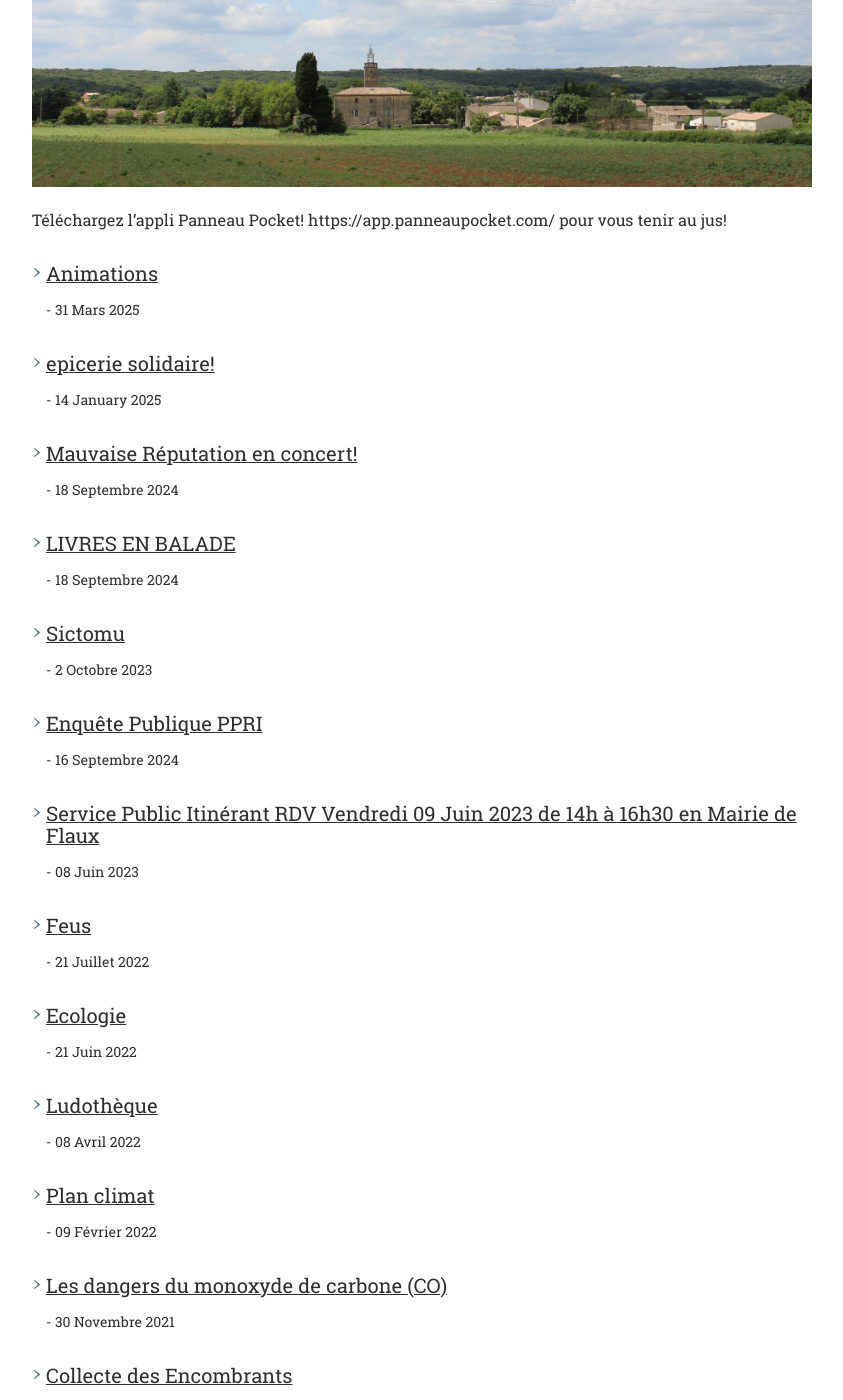
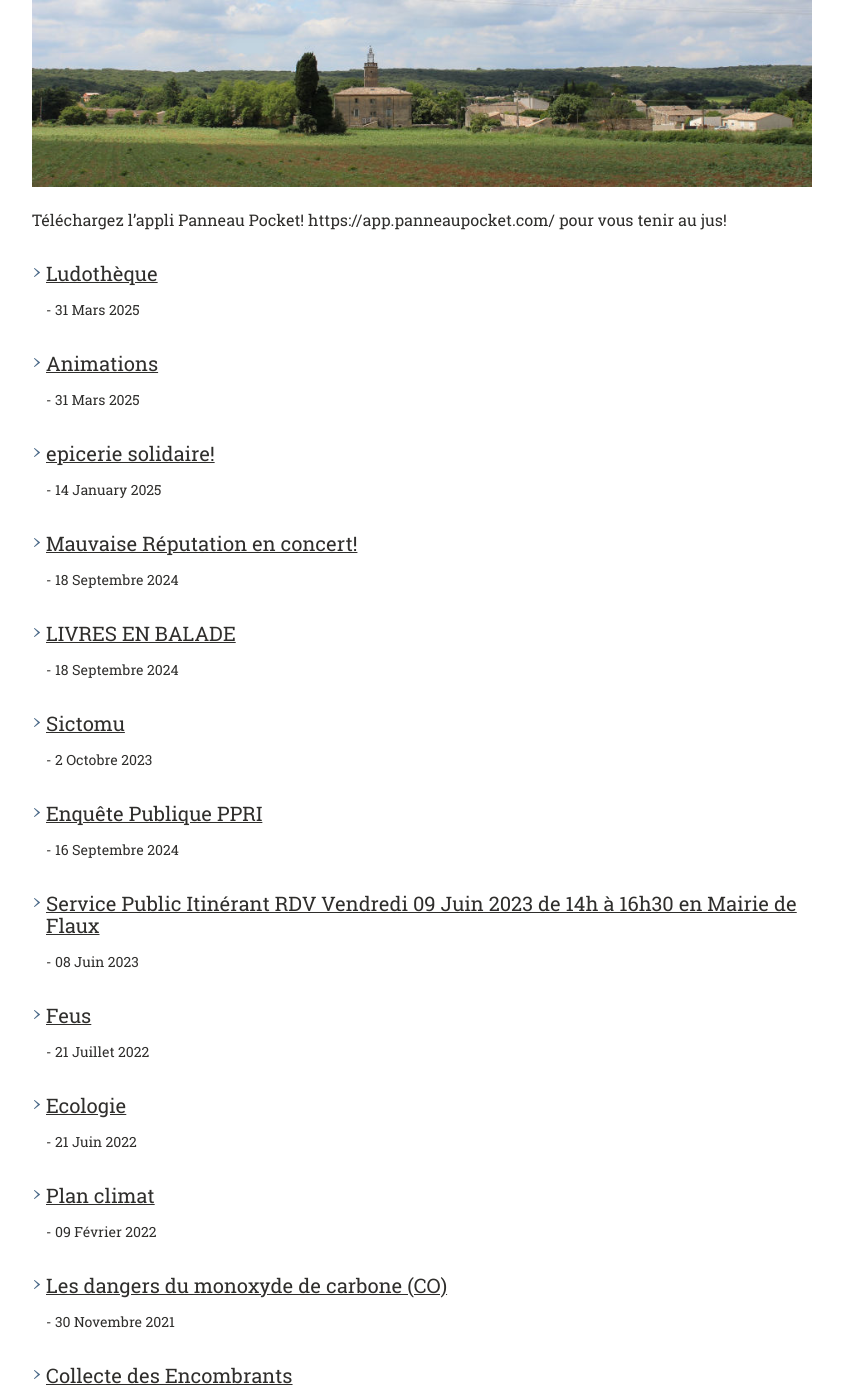
Before and after one commit to Flaux-Village/flaux-village.github.io, a Jekyll site: the page built from actualites.md, in a window 1280 px wide and 1400 px high, scrolled down 402 px. Shown: the whole window, without its empty margins (58-901 px from the left). Built offline with Jekyll 4.4.1, drawn with Linux system fonts in a browser that asks for light colours.

Commit message:
Update ludotheque.md

```diff
--- a/_actualites/ludotheque.md
+++ b/_actualites/ludotheque.md
@@ -6,11 +6,12 @@ keywords: mairie, commune, flaux, gard, actualités
 titre_page: Ludothèque
 section: À la une
 addresse_section: /actualites.html
-date_texte: 08 Avril 2022
-date: 2022-04-08
+date_texte: 31 Mars 2025
+date: 2025-03-31
 introduction:
 
 ---
 
 
-![ludothèque affiche deux fevrier](/assets/illustrations/ludotheque_20220407.png){:class="img-responsive"}
+![ludothèque affiche](/assets/illustrations/Ludotheque_2025.png
+){:class="img-responsive"}
```
